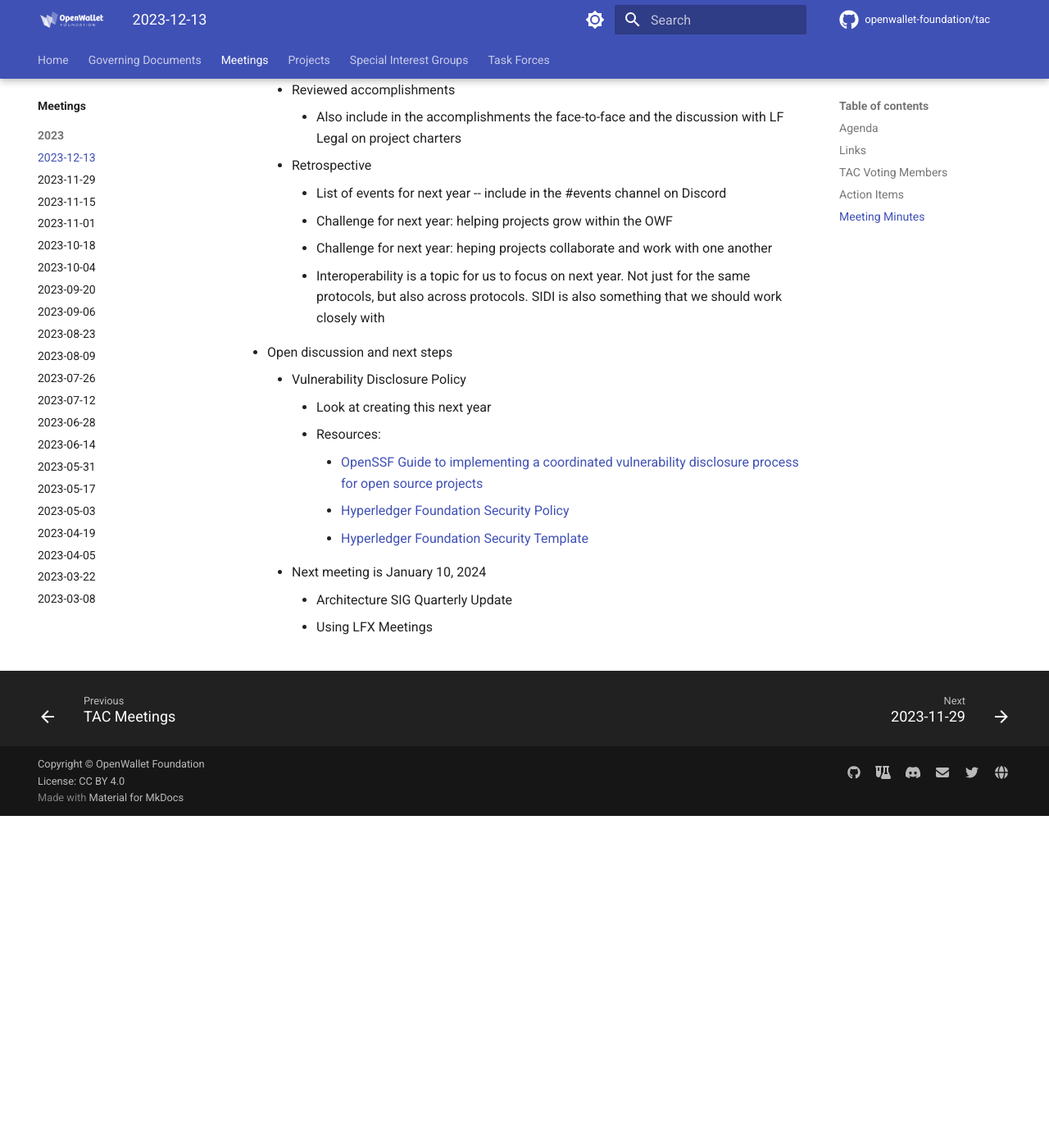
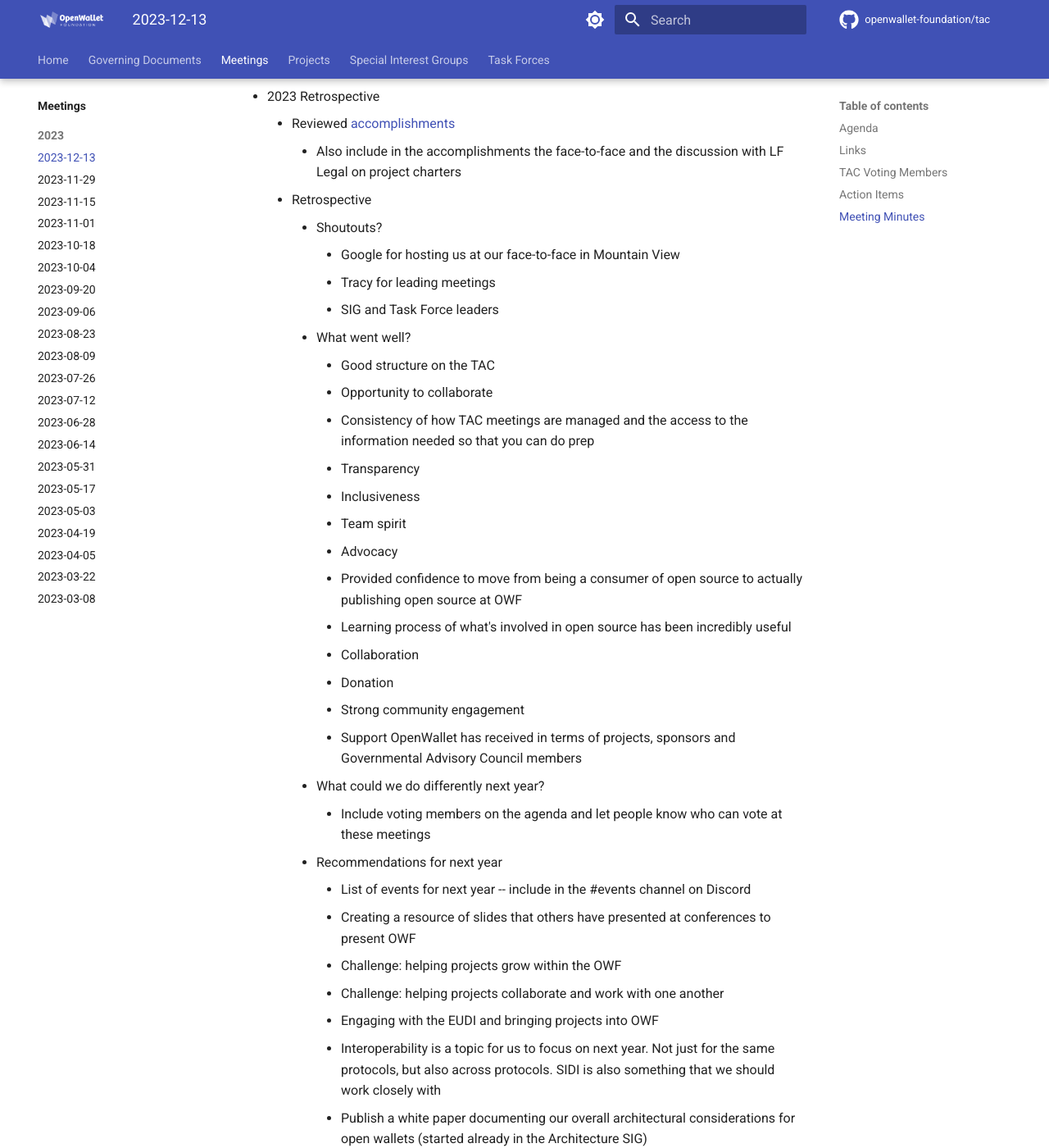
Before and after one commit to openwallet-foundation/tac, an MkDocs documentation site: the page built from docs/meetings/2023/2023-12-13.md, in a window 1280 px wide and 1400 px high, scrolled down 2319 px. Shown: the whole window at 82% size. Built offline with MkDocs 1.6.1 and Material for MkDocs 9.7.7, drawn with Linux system fonts in a browser that asks for light colours; comment, search, counter and statistics services are not loaded; before the commit the page ends 3314 px from its top, so only the background shows below that; some of the changed text lies outside the part shown.

Commit message:
Add recording link and update minutes
Signed-off-by: Tracy Kuhrt <tracy.a.kuhrt@accenture.com>

```diff
--- a/docs/meetings/2023/2023-12-13.md
+++ b/docs/meetings/2023/2023-12-13.md
@@ -13,7 +13,7 @@
 
 ## Links
 - [slides](https://docs.google.com/presentation/d/10lxFLi3B9hzXQllonVFVCQA3vDRlDTeYrzNkhp9kqzg/edit?usp=sharing)
-- [recording]()
+- [recording](https://zoom.us/rec/share/V8P2M0deIr6ceWvtb1Xl4ly5LR0TCpy_O5FqSfw8whpuioXwm-LMawEIYTYVPzZq.VrzRcOgN9q1ghqJp)
 
 ## TAC Voting Members
 
@@ -55,17 +56,42 @@
 
 - Resolution: Add Schedule for Quarterly SIG Updates
     - **RESOLVED:** That the [pull request "Resolution: Add Schedule for Quarterly SIG Updates"](https://github.com/openwallet-foundation/tac/pull/81) is hereby confirmed, approved, and adopted.
-        - Motion Wenjing, Second Jeremie
-        - Resolution Passed
+        - Motion Wenjing, second Jeremie
+        - Resolution passed with no objections or abstentions
 
 - 2023 Retrospective
-    - Reviewed accomplishments
+    - Reviewed [accomplishments](https://docs.google.com/presentation/d/10lxFLi3B9hzXQllonVFVCQA3vDRlDTeYrzNkhp9kqzg/edit#slide=id.g26312d0b061_0_84)
         - Also include in the accomplishments the face-to-face and the discussion with LF Legal on project charters
     - Retrospective
-        - List of events for next year -- include in the #events channel on Discord
-        - Challenge for next year: helping projects grow within the OWF
-        - Challenge for next year: heping projects collaborate and work with one another
-        - Interoperability is a topic for us to focus on next year. Not just for the same protocols, but also across protocols. SIDI is also something that we should work closely with
+        - Shoutouts?
+            - Google for hosting us at our face-to-face in Mountain View
+            - Tracy for leading meetings
+            - SIG and Task Force leaders
+        - What went well?
+            - Good structure on the TAC
+            - Opportunity to collaborate
+            - Consistency of how TAC meetings are managed and the access to the information needed so that you can do prep
+            - Transparency
+            - Inclusiveness
+            - Team spirit
+            - Advocacy
+            - Provided confidence to move from being a consumer of open source to actually publishing open source at OWF
+            - Learning process of what's involved in open source has been incredibly useful
+            - Collaboration
+            - Donation
+            - Strong community engagement
+            - Support OpenWallet has received in terms of projects, sponsors and Governmental Advisory Council members
+        - What could we do differently next year?
+            - Include voting members on the agenda and let people know who can vote at these meetings
+        - Recommendations for next year
+            - List of events for next year -- include in the #events channel on Discord
+            - Creating a resource of slides that others have presented at conferences to present OWF
+            - Challenge: helping projects grow within the OWF
+            - Challenge: helping projects collaborate and work with one another
+            - Engaging with the EUDI and bringing projects into OWF
+            - Interoperability is a topic for us to focus on next year. Not just for the same protocols, but also across protocols. SIDI is also something that we should work closely with
+            - Publish a white paper documenting our overall architectural considerations for open wallets (started already in the Architecture SIG)
+            - Engaging with Trust Over IP
 
 - Open discussion and next steps
     - Vulnerability Disclosure Policy
```
Also changed, not shown: other parts of docs/meetings/2023/2023-12-13.md (+2 -0 lines).
